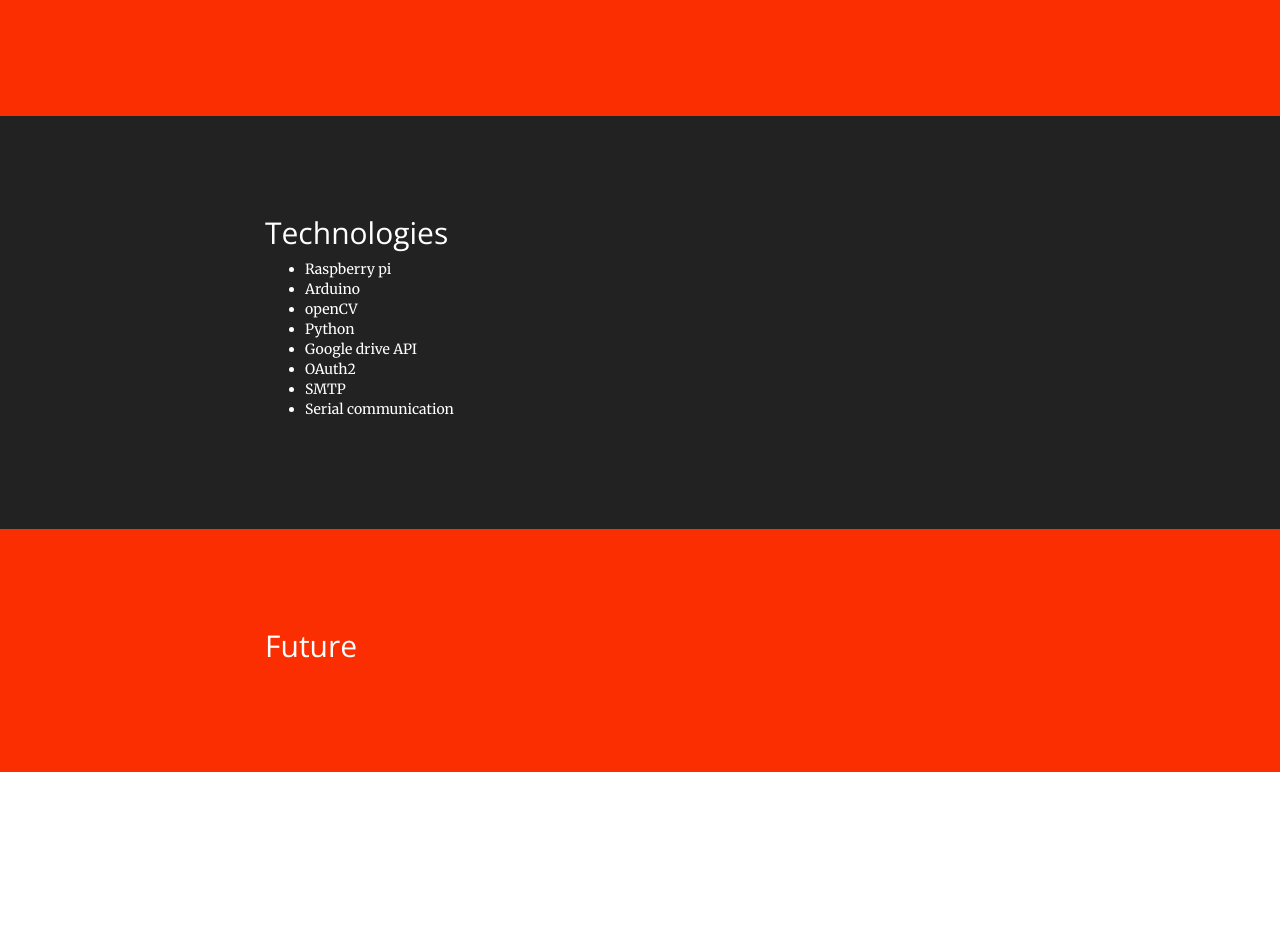
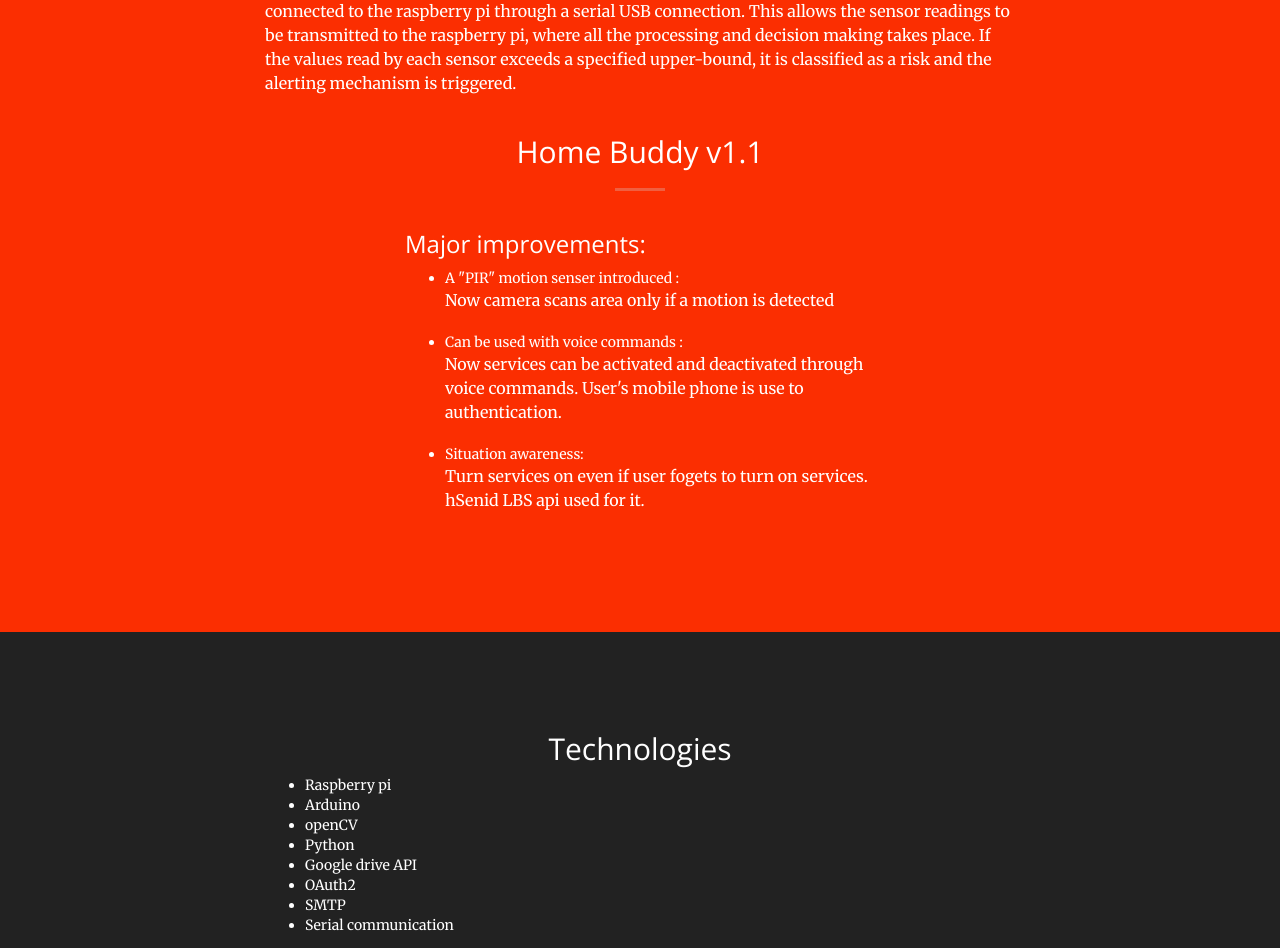
Before and after one commit to dinanjana/dinanjana.github.io, a plain HTML site: page Home_buddy.html in a window 1280 px wide. Shown: the part 2601-3549 px from the top of the page. Before the commit the page ends 3373 px from the top, so only its background shows below. Drawn offline with nearby package versions, Linux system fonts and the light colour scheme.

Commit message:
Wiki updated

```diff
--- a/Home_buddy.html
+++ b/Home_buddy.html
@@ -102,9 +102,14 @@
     <section class="bg-primary" id="technical">
         <div class="container">
             <div class="row">
+                <div class="col-lg-8 col-lg-offset-2 text-center">
+                    <h2 class="section-heading">Technical aspect </h2>
+                    <hr>
+                    <h2>Home Buddy v1.0</h2>
+                    <hr>
+                    <h3>Design</h3>
+                </div>
                 <div class="col-lg-8 col-lg-offset-2 text-left">
-                    <h2 class="section-heading">Technical aspect </h2>
-                    <h3>Design</h3>
 <p>The intruder detection system is built around a standard web camera. Motion detection has been integrated into the system with the help of software programming. Any abnormalities will,
 </p>
 <ul>
@@ -155,6 +160,22 @@ The MQ series of gas sensors use a small heater inside with an electro-chemical
 
 Both sensors output analog data. The raw data is received by the arduino board and then converted into digital form. The arduino is connected to the raspberry pi through a serial USB connection. This allows the sensor readings to be transmitted to the raspberry pi, where all the processing and decision making takes place. If the values read by each sensor exceeds a specified upper-bound, it is classified as a risk and the alerting mechanism is triggered.</p>
 </p>
+
+                <div class="col-lg-8 col-lg-offset-2 text-center"><h2>Home Buddy v1.1</h2><hr></div>
+
+                <div class="col-lg-8 col-lg-offset-2 text-left">
+                <h3>Major improvements:</h3>
+                    <ul>
+                        <li>A "PIR" motion senser introduced : <p>Now camera scans area only if a motion is detected</p></li>
+                        <li>Can be used with voice commands :<p>Now services can be activated and deactivated through voice commands.
+                        User's mobile phone is use to authentication.</p></li>
+                        <li>Situation awareness:<p>Turn services on even if user fogets to turn on services.
+                        hSenid LBS api used for it.</p></li>
+
+
+                    </ul>
+                </div>
+
                 </div>
             </div>
         </div>
@@ -162,8 +183,10 @@ Both sensors output analog data. The raw data is received by the arduino board a
     <section class="bg-dark" id="technologies">
         <div class="container">
             <div class="row">
+                <div class="col-lg-8 col-lg-offset-2 text-center">
+                    <h2 class="section-heading">Technologies </h2>
+                </div>
                 <div class="col-lg-8 col-lg-offset-2 text-left">
-                    <h2 class="section-heading">Technologies </h2>
                     <ul>
                     <li>Raspberry pi</li>
                     <li>Arduino</li>
```
